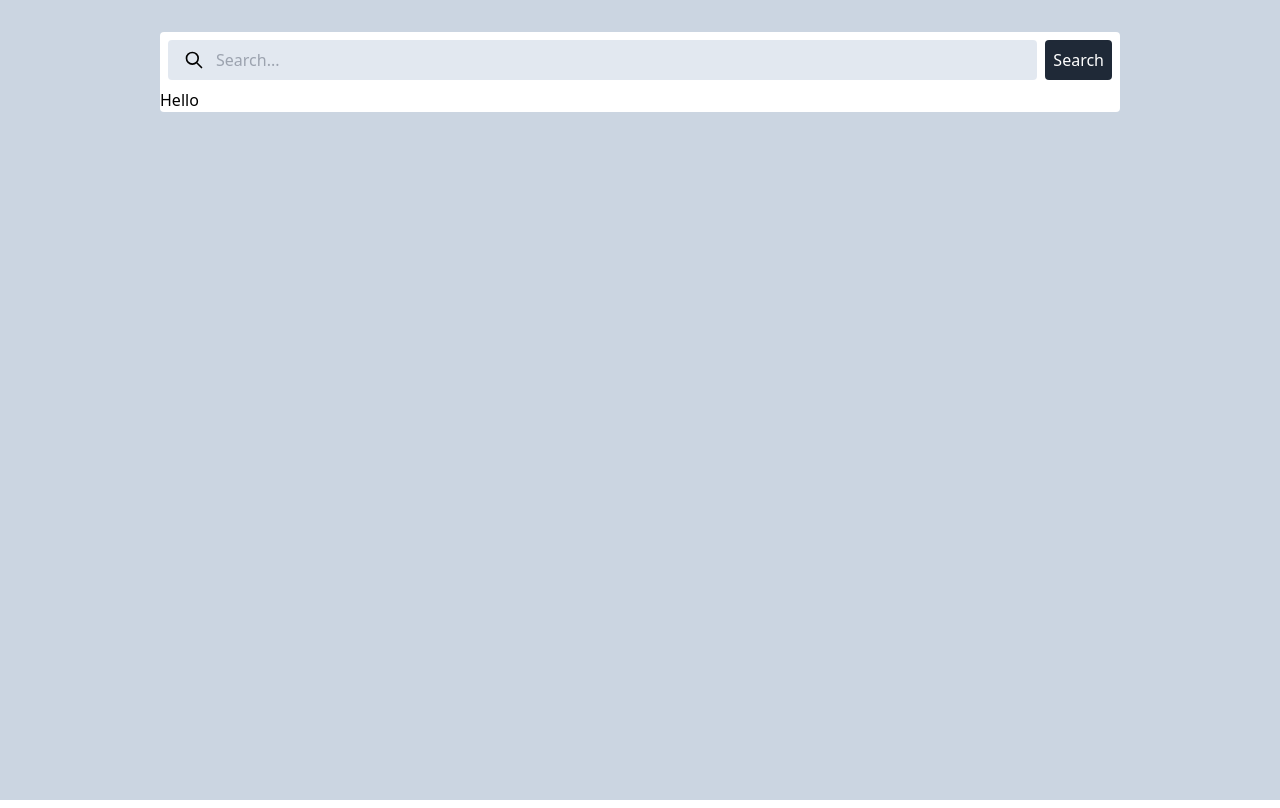
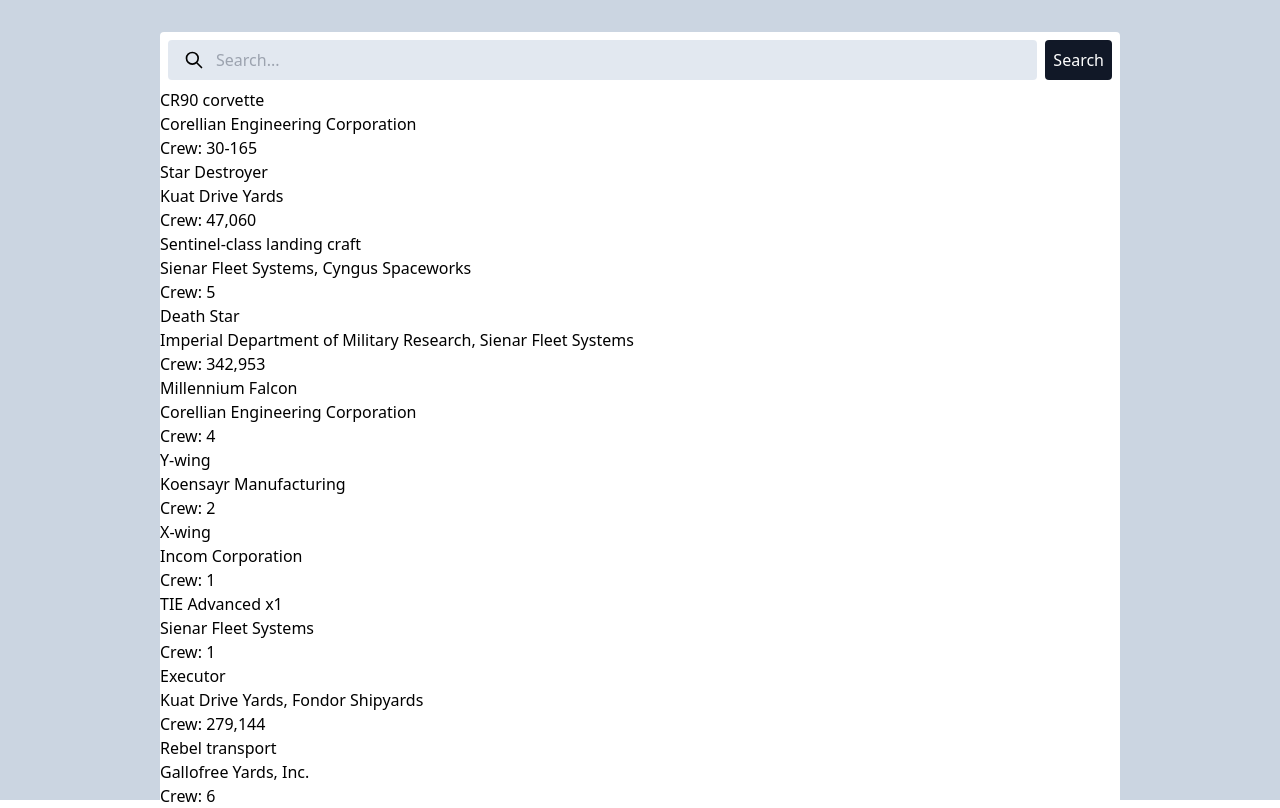
Before and after one commit to AnnaMorozova013/react-search-app, a React (Create React App) app: page / in a window 1280 px wide. Built offline with nearby package versions, Linux system fonts and the light colour scheme.

Commit message:
search bar updated, result box in work

```diff
--- a/src/App.js
+++ b/src/App.js
@@ -1,12 +1,11 @@
 import React from 'react';
 import SearchResults from './components/SearchResults'
-
 
 export default function App() {
 
   return (
     <div className="bg-slate-300 h-screen flex justify-center ">
-    < SearchResults />
+      <SearchResults />
     </div>
   );
 }
--- /dev/null
+++ b/src/components/ResultBox.js
@@ -0,0 +1,9 @@
+import React from 'react';
+
+export default function ResultBox({ resultList }) {
+  return <div>
+      {resultList.name}
+      <p>{resultList.manufacturer}</p>
+      <p>Crew: {resultList.crew}</p>
+  </div>;
+}
--- a/src/components/SearchBar.js
+++ b/src/components/SearchBar.js
@@ -1,6 +1,8 @@
-const searchBar = () => (
+import React from 'react';
 
-  <form action="/" method="get" className="flex flex-row items-center">
+export default function SearchBar() {
+  return <div>
+    <form action="/" method="get" className="flex flex-row items-center">
     <div className="relative bg-slate-200 p-2 rounded-xl border-8 border-white w-full">
       <svg xmlns="http://www.w3.org/2000/svg" class="h-6 w-5 absolute left-0 ml-4" fill="none" viewBox="0 0 24 24" stroke="currentColor">
         <path stroke-linecap="round" stroke-linejoin="round" stroke-width="2" d="M21 21l-6-6m2-5a7 7 0 11-14 0 7 7 0 0114 0z" />
@@ -8,8 +10,8 @@
       <input className="ml-10 bg-transparent !outline-none" type="text" placeholder="Search..." />
     </div>
     <div>
-      <button type="button" class="mr-2 rounded text-white bg-gray-800 hover:bg-gray-900 focus:ring-4 focus:ring-gray-300 font-medium text-m p-2 text-center dark:bg-gray-800 dark:hover:bg-gray-700 dark:focus:ring-gray-800">Search</button>
+      <button type="button" class="mr-2 rounded text-white bg-gray-900 hover:bg-black font-medium text-m p-2 text-center">Search</button>
     </div>
   </form>
-)
-export default searchBar;
+  </div>;
+}
--- a/src/components/SearchResults.js
+++ b/src/components/SearchResults.js
@@ -1,9 +1,28 @@
-import React from 'react';
+import React, { useState } from 'react';
 import SearchBar from './SearchBar'
+import data from '../data.json'
+import ResultBox from './ResultBox';
 
-export default function searchResults() {
-  return <div className='my-8 bg-white rounded h-fit w-9/12'>
-  < SearchBar / >
-  <h1>Hello</h1>
+export default function SearchResults() {
+
+  const [results, setResults] = useState(data)
+  const [allResults, setAllResults] = useState([])
+
+  const filterResultsList = (type) => {
+    const filterResults = allResults.filter((result) => {
+      return result.name.toLowerCase().startsWith(type.toLowerCase());
+    })
+    setResults(filterResults)
+  }
+
+  return <div className="my-8 bg-white rounded h-fit w-9/12">
+    <SearchBar filterResultsList={filterResultsList} />
+    {results.map((type) => {
+    return (
+    <ResultBox
+    key={type._id}
+    resultList={type} />
+    )
+    })}
   </div>;
 }
```
